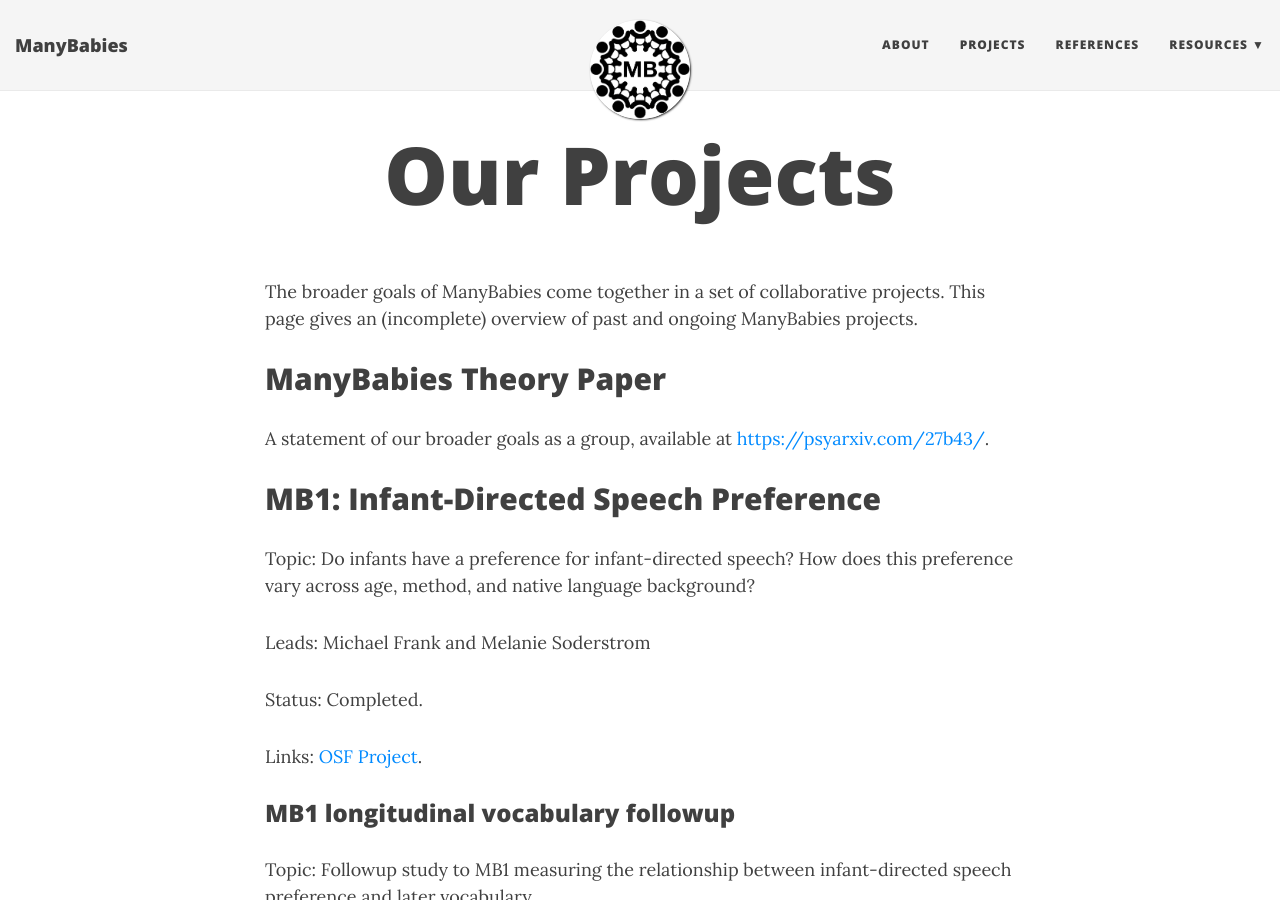
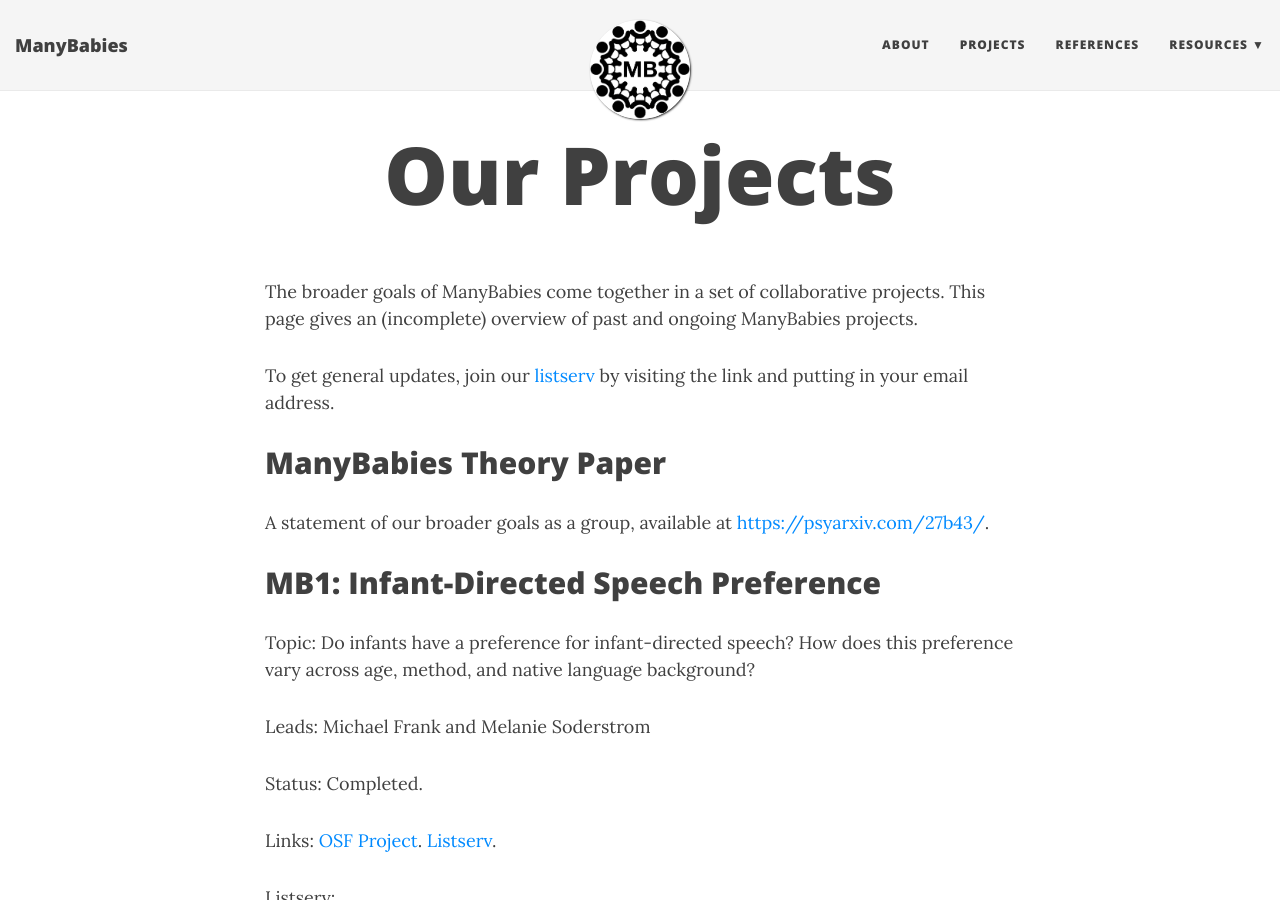
Before and after one commit to manybabies/manybabies.github.io, a Jekyll site: the page built from projects.md, in a window 1280 px wide and 900 px high. Built offline with Jekyll 4.4.1, drawn with Linux system fonts in a browser that asks for light colours; nearby versions of some CDN libraries; some of the changed text lies outside the part shown.

Commit message:
added listservs

```diff
--- a/projects.md
+++ b/projects.md
@@ -5,6 +5,8 @@
 
 
 The broader goals of ManyBabies come together in a set of collaborative projects. This page gives an (incomplete) overview of past and ongoing ManyBabies projects.
+
+To get general updates, join our [listserv](https://mailman.stanford.edu/mailman/listinfo/manybabies) by visiting the link and putting in your email address.
 
 ## ManyBabies Theory Paper
 
@@ -18,7 +20,9 @@
 
 Status: Completed.
 
-Links: [OSF Project](https://osf.io/re95x/).
+Links: [OSF Project](https://osf.io/re95x/). [Listserv](https://mailman.stanford.edu/mailman/listinfo/manybabies1).
+
+Listserv:
 
 ### MB1 longitudinal vocabulary followup
 
@@ -57,14 +61,13 @@
 
 ## MB1B: The Infant-Directed Speech Preference in Bilingual Infants
 
-
 Topic: Is the preference for infant-directed speech modulated by bilingual language exposure?
 
 Leads: Krista Byers-Heinlein
 
 Status: Final post-data collection manuscript preparation.
 
-Links: [OSF Project](https://osf.io/zauhq/)
+Links: [OSF Project](https://osf.io/zauhq/). [Listserv](https://groups.google.com/forum/#!forum/manybabies-bilingual).
 
 ## MB2: Theory of Mind in Infancy
 
@@ -74,7 +77,7 @@
 
 Status: Pilot data collection completed.
 
-Links: [OSF project page](https://osf.io/jmuvd/)
+Links: [OSF project page](https://osf.io/jmuvd/). [Listserv](https://mailman.stanford.edu/mailman/listinfo/manybabies2).
 
 ## MB3: Rule Learning
 
@@ -84,7 +87,7 @@
 
 Status: Stimulus creation ongoing.
 
-Links: [OSF Project](https://osf.io/kqu9v/)
+Links: [OSF Project](https://osf.io/kqu9v/). [Listserv](https://mailman.stanford.edu/mailman/listinfo/manybabies3).
 
 ## MB4: Moral Evaluation
 
@@ -94,7 +97,7 @@
 
 Status: Pilot data collection is completed.
 
-Links: [OSF Project](https://osf.io/xe2pj/)
+Links: [OSF Project](https://osf.io/xe2pj/). [Listserv](https://mailman.stanford.edu/mailman/listinfo/manybabies4).
 
 ## New Projects
 
```
